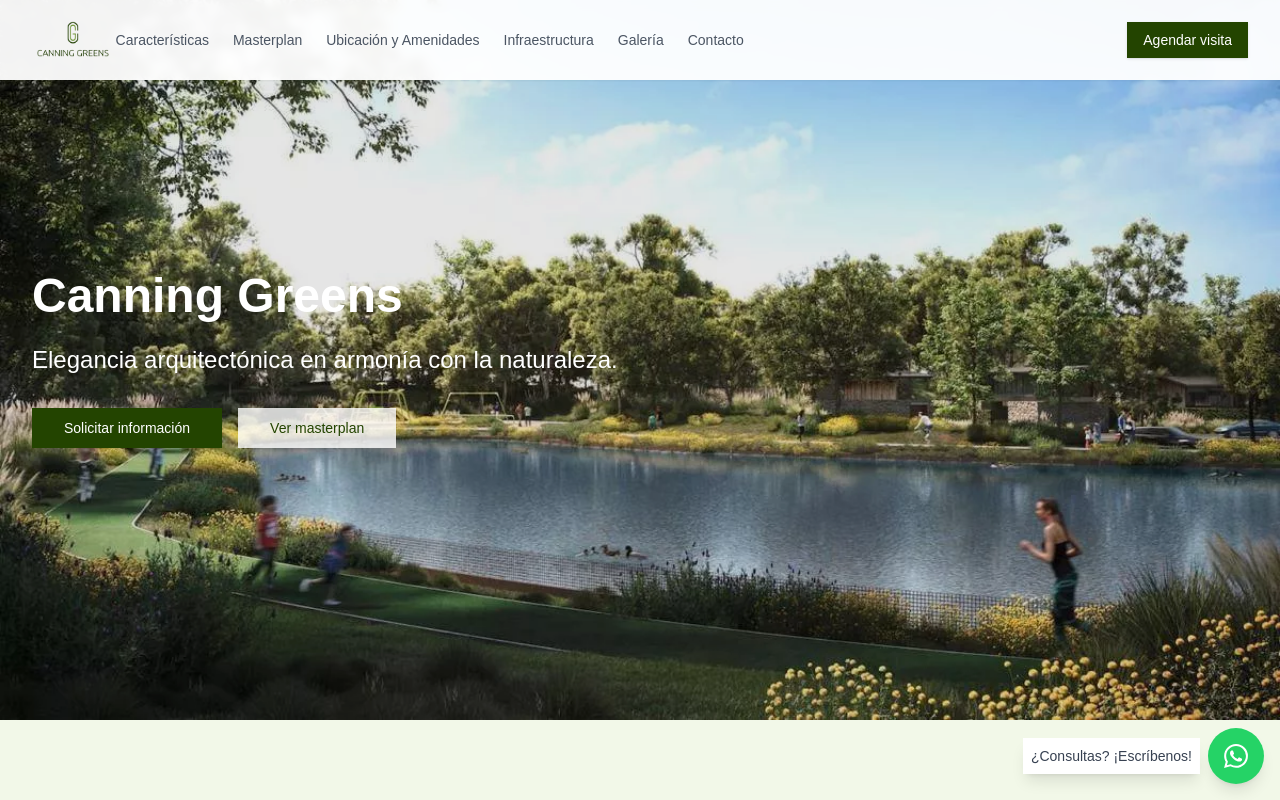
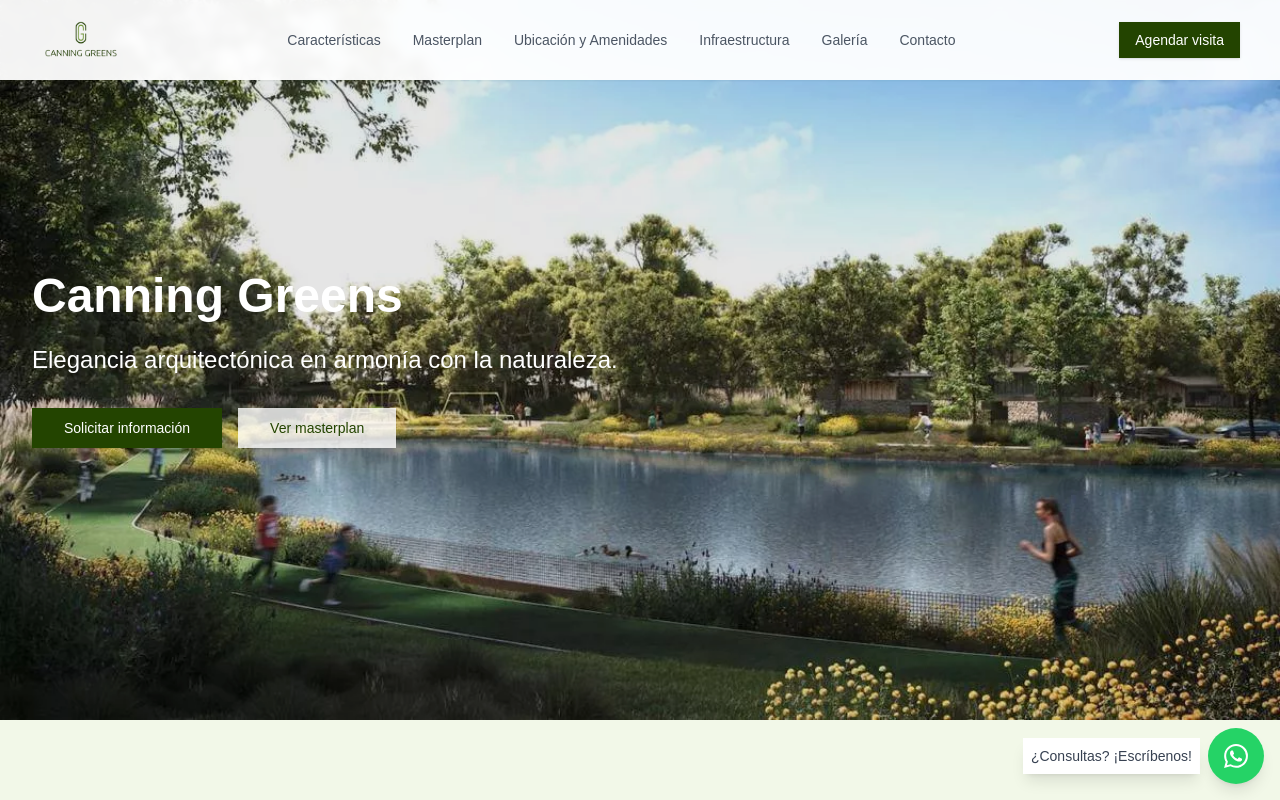
Before and after one commit to peter-ringuelet/Canning-Greens, a Next.js app in the folder canning-greens/: page / in a window 1280 px wide. Shown: the top 800 px of the page. Built offline with nearby package versions, Linux system fonts and the light colour scheme.

Commit message:
header arreglado

```diff
--- a/canning-greens/components/header.tsx
+++ b/canning-greens/components/header.tsx
@@ -30,9 +30,8 @@
 
   return (
     <header className="fixed w-full z-50 bg-white/95 backdrop-blur-sm shadow-sm">
-      <div className="max-w-[1400px] mx-auto px-4 lg:px-8">
+      <div className="max-w-[1400px] mx-auto px-4 lg:px-10">
         <div className="flex items-center justify-between h-20">
-          <div className="flex items-center">
           <Link href="/" className="flex-shrink-0">
             <Image
               src="/images/logo.png"
@@ -42,7 +41,7 @@
               className="h-12 w-auto"
             />
           </Link>
-            <nav className="hidden md:flex items-center justify-center flex-1 space-x-6">
+          <nav className="hidden md:flex items-center justify-center flex-1 space-x-8 mx-auto">
             {menuItems.map((item) => (
               <a
                 key={item.href}
@@ -53,8 +52,7 @@
               </a>
             ))}
           </nav>
-          </div>
-          <div className="flex items-center ml-6">
+          <div className="flex items-center">
             <a href="#contact" className="hidden md:block">
               <Button className="bg-[#234400] text-white hover:bg-[#6A952F] border-none hover:border-none focus:ring-0">
                 Agendar visita
```
Lines whose indentation alone changed are shown as unchanged.
